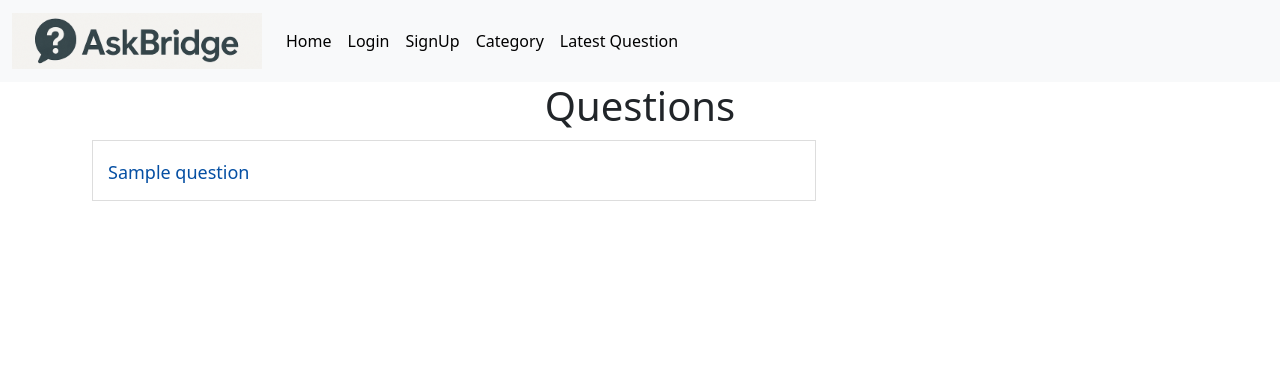
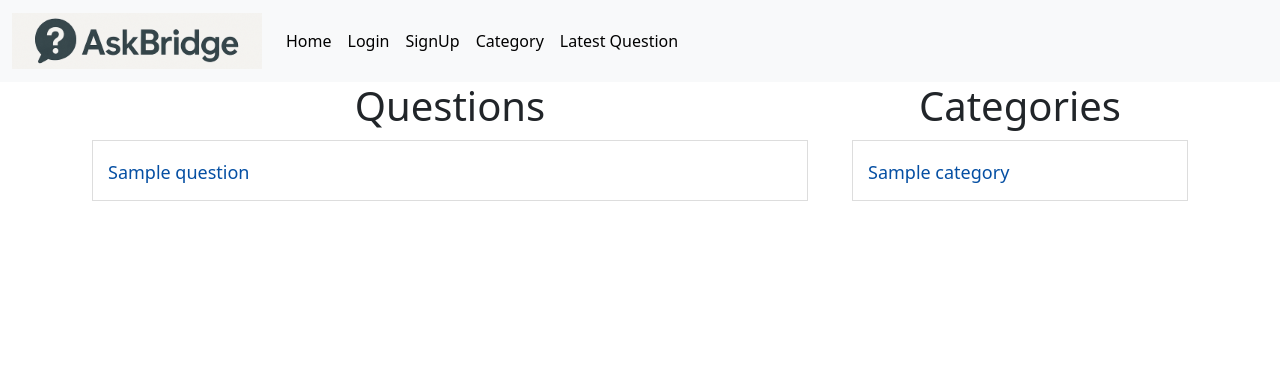
Before and after one commit to arshpanesar01/ask-bridge, a PHP site: page / in a window 1280 px wide. Shown: the top 382 px of the page. Run offline with PHP 8.4, Linux system fonts and the light colour scheme; tables that the repository leaves empty or names only in its code hold one stand-in row (values such as "Sample post").

Commit message:
categories filter

```diff
--- /dev/null
+++ b/client/categorylist.php
@@ -0,0 +1,19 @@
+<div>
+    <h1 class="heading">Categories</h1>
+    <?php
+include('./common/db.php');
+
+    $query = "SELECT * FROM category";
+    $result = $conn->query($query);
+    foreach ($result as $row) {
+        $name = ucfirst($row['name']);
+        $id = $row['id'];
+       echo "<div class='row question-list'>
+       <h4><a href ='?c-id=$id'>$name</a></h4>
+       </div>";
+
+
+    }
+
+    ?>
+</div>
--- a/client/questions.php
+++ b/client/questions.php
@@ -1,10 +1,18 @@
 
     <div class="container">
-    <h1 class="heading">Questions</h1>
-    <div class="col-8">
+
+    <div class="row">
+<div class="col-8">
+        <h1 class="heading">Questions</h1>
     <?php
     include('./common/db.php');
-    $query = "SELECT * FROM questions";
+    if(isset($_GET["c-id"])){
+       $query= "select * from questions where category_id=$cid";
+    }
+    else{
+        $query= "select * from questions";
+    }
+
     $result = $conn->query($query);
     foreach ($result as $row) {
         $title = $row['title'];
@@ -16,5 +24,13 @@
 
     }
     ?>
+</div>
 
+<div class="col-4">
+<?php
+    include("categorylist.php");
+
+?>
 </div>
+
+    </div>
--- a/index.php
+++ b/index.php
@@ -24,9 +24,16 @@
         $qid=$_GET['q-id'];
        include('./client/question-details.php');
     }
+    elseif(isset($_GET['c-id']))
+    {
+        $cid=$_GET['c-id'];
+
+       include('./client/questions.php');
+    }
     else {
         include('./client/questions.php');
     }
+
 ?>
 </body>
 </html>
```
